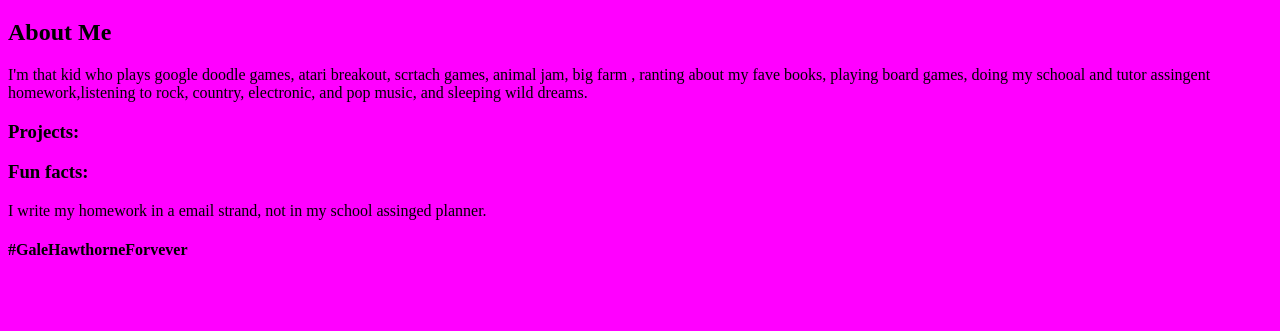
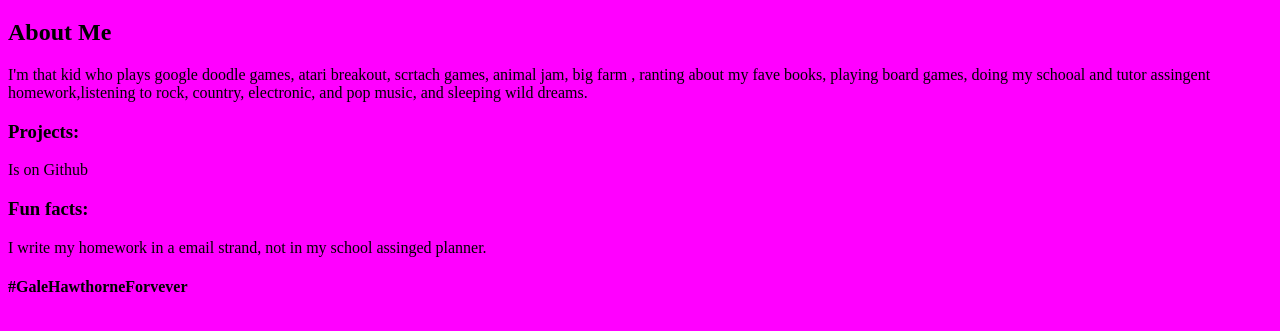
Before and after one commit to TreeSixer123/TreeSixer123, a plain HTML site: page index.html in a window 1280 px wide. Shown: the part 61-392 px from the top of the page. Drawn offline with Linux system fonts and the light colour scheme.

Commit message:
Update index.html

```diff
--- a/index.html
+++ b/index.html
@@ -7,19 +7,28 @@
 </head>
 <body>
 <!-- partial:index.partial.html -->
-<div id="The Hunger Games">
+<div id="Profile">
 <h1>Emily's Profile</h1>
+  </div>
+  <div id="About me">
   <h2>About Me</h2>
 <p1>
   I'm that kid who plays google doodle games, </p1>
 <p2>atari breakout, scrtach games, animal jam, big farm</p2>
-<p3>, ranting about my fave books, playing board games, doing my schooal and tutor assingent homework,listening to rock, country, electronic, and pop music, and sleeping wild dreams. </p3>
+<p3>, ranting about my fave books, playing board games, doing my schooal and tutor assingent homework,listening to rock, country,
+  electronic, and pop music, and sleeping wild dreams. </p3>
+  </div>
+    <div id="Projects">
 <h3>Projects:</h3>
-  <p4></p4>
+  <p4>Is on Github</p4>
+  </div>
+
+  <div id="Fun Facts">
 <h3>Fun facts:</h3>
   <p5>I write my homework in a email strand, not in my school assinged planner.</p4>
 <h4>#GaleHawthorneForvever</h4>
-</div>
+  </div>
+
 <!-- partial -->
 
 </body>
```
